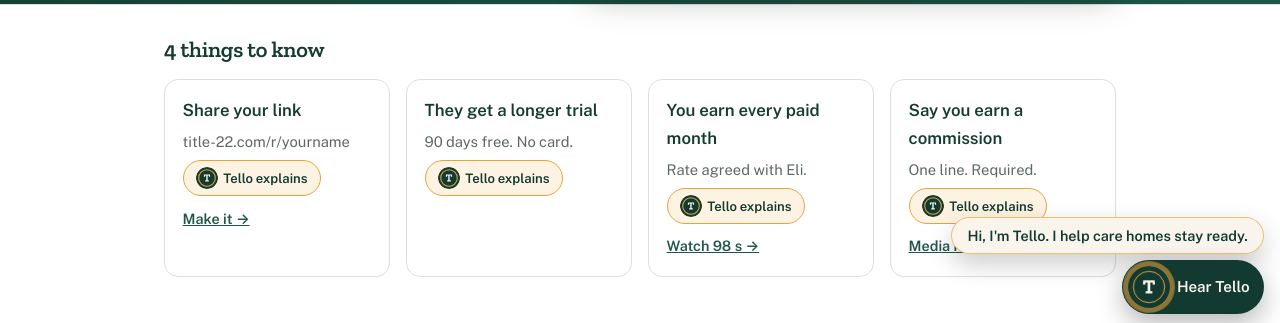
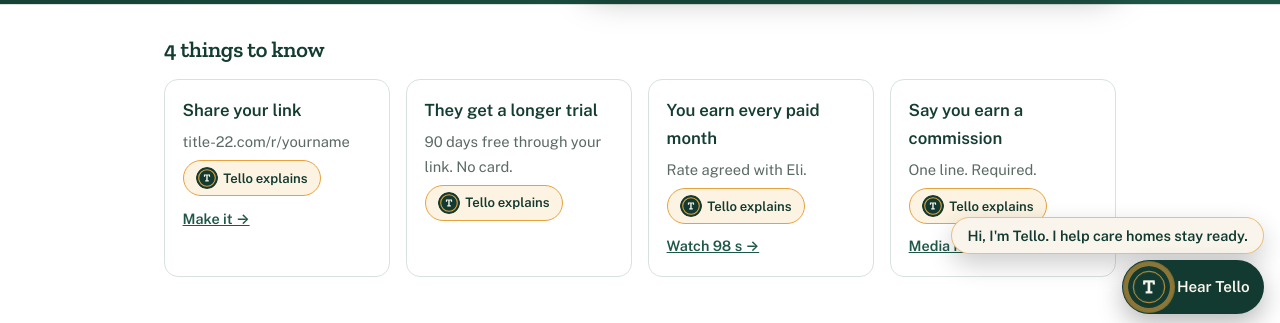
Before and after one commit to infomomtelo-sketch/title-22-site, a plain HTML site: page affiliates/index.html in a window 1280 px wide. Shown: the part 470-793 px from the top of the page. Drawn offline with nearby package versions, Linux system fonts and the light colour scheme.

Commit message:
QA fix (Nov 15 audit item 5): qualify the affiliates trial card — '90 days free. No card.' -> '90 days free through your link. No card.'

```diff
--- a/affiliates/index.html
+++ b/affiliates/index.html
@@ -263,7 +263,7 @@
       <h2 class="ft-h">4 things to know</h2>
       <div class="ft-grid">
         <div class="ft-c"><b>Share your link</b><span>title-22.com/r/yourname</span><button type="button" class="tlo-say" data-tello="af-share"><span class="tlo-mini" aria-hidden="true"></span>Tello explains</button><span class="ft-links"><a href="#get-link">Make it →</a></span></div>
-        <div class="ft-c"><b>They get a longer trial</b><span>90 days free. No card.</span><button type="button" class="tlo-say" data-tello="af-trial"><span class="tlo-mini" aria-hidden="true"></span>Tello explains</button></div>
+        <div class="ft-c"><b>They get a longer trial</b><span>90 days free through your link. No card.</span><button type="button" class="tlo-say" data-tello="af-trial"><span class="tlo-mini" aria-hidden="true"></span>Tello explains</button></div>
         <div class="ft-c"><b>You earn every paid month</b><span>Rate agreed with Eli.</span><button type="button" class="tlo-say" data-tello="af-earn"><span class="tlo-mini" aria-hidden="true"></span>Tello explains</button><span class="ft-links"><a href="/videos/partner/">Watch 98 s →</a></span></div>
         <div class="ft-c"><b>Say you earn a commission</b><span>One line. Required.</span><button type="button" class="tlo-say" data-tello="af-disclose"><span class="tlo-mini" aria-hidden="true"></span>Tello explains</button><span class="ft-links"><a href="/partner-kit/">Media kit →</a></span></div>
       </div>
```
